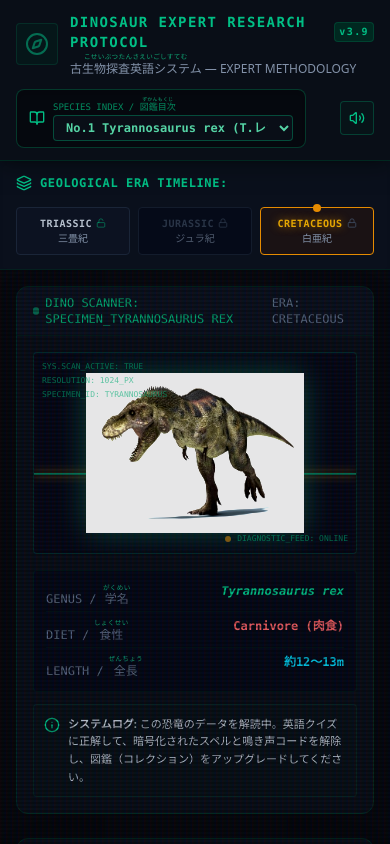
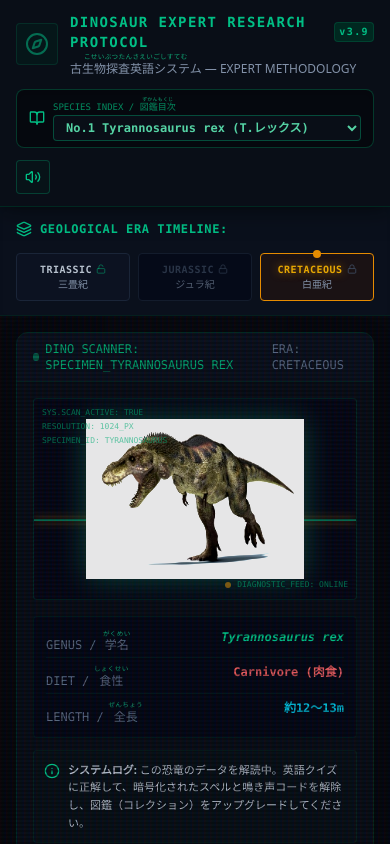
Before and after one commit to mrgreen7491/dinosaur-expert-protocol, a React (Vite) app: page / in a window 390 px wide. Shown: the top 844 px of the page. Built offline with nearby package versions, Linux system fonts and the light colour scheme.

Commit message:
Update App.tsx

```diff
--- a/src/App.tsx
+++ b/src/App.tsx
@@ -932,9 +932,9 @@ export default function App() {
         </div>
 
         {/* Dinosaur Jump Select Dropdown (Index) */}
-        <div className="flex items-center gap-2 bg-[#06090e] border border-emerald-500/30 rounded-lg px-3 py-1.5 shadow-inner">
+        <div className="flex items-center gap-2 bg-[#06090e] border border-emerald-500/30 rounded-lg px-3 py-1.5 shadow-inner w-full sm:w-auto">
           <BookOpen className="w-4 h-4 text-emerald-400 shrink-0" />
-          <div className="flex flex-col">
+          <div className="flex flex-col flex-1 sm:flex-initial">
             <span className="text-[9px] font-mono text-emerald-500/80 uppercase">SPECIES INDEX / <ruby>図鑑目次<rt>ずかんもくじ</rt></ruby></span>
             <select
               value={Math.floor(currentQuestionIndex / 2)}
@@ -949,7 +949,7 @@ export default function App() {
                   AudioSynth.playSelect();
                 }
               }}
-              className="bg-[#0a0f18] text-emerald-300 font-mono text-xs sm:text-sm font-bold border border-emerald-500/40 rounded px-2 py-1 outline-none focus:ring-1 focus:ring-emerald-400 cursor-pointer max-w-[240px] sm:max-w-[280px]"
+              className="bg-[#0a0f18] text-emerald-300 font-mono text-xs sm:text-sm font-bold border border-emerald-500/40 rounded px-2 py-1 outline-none focus:ring-1 focus:ring-emerald-400 cursor-pointer w-full sm:w-80 md:w-96 min-w-[280px] sm:min-w-[340px]"
               id="dino-index-select"
             >
               {DINO_CHALLENGES.map((dino, idx) => (
```
